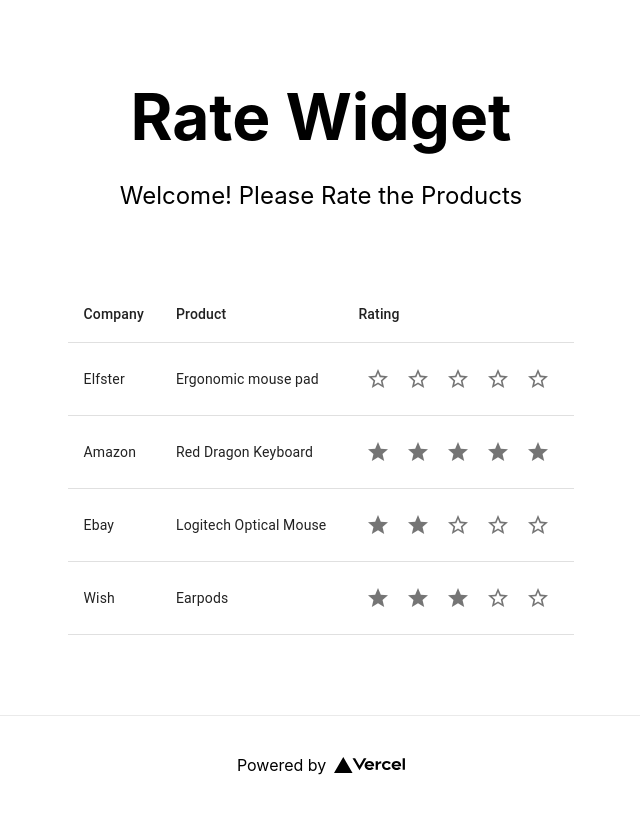
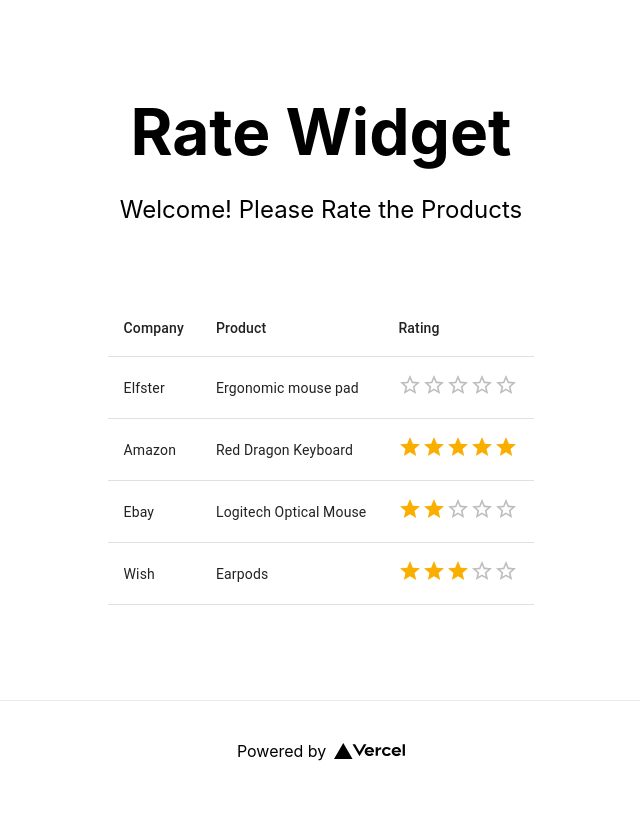
Before and after one commit to kenhyj/chiiKoeHackThon, a Next.js app in the folder q2/q2/: page / in a window 1280 px wide. Shown: the whole page, without its empty margins (319-959 px from the left). Built offline with nearby package versions, Linux system fonts and the light colour scheme.

Commit message:
mui rating might be a lot easier to use

```diff
--- a/q2/q2/component/Stars.jsx
+++ b/q2/q2/component/Stars.jsx
@@ -6,16 +6,43 @@
 import StarBorderTwoToneIcon from '@mui/icons-material/StarBorderTwoTone';
 import StarIcon from '@mui/icons-material/Star';
 import styles from "./Stars.module.css";
+import { grey } from '@mui/material/colors';
+
+import Rating from '@mui/material/Rating';
+
+
+import { MuiThemeProvider, createTheme } from '@material-ui/core/styles';
+
+const theme = createTheme({
+    overrides: {
+        MuiIconButton: {
+            root: {
+                '&:hover': {
+                    backgroundColor: "$labelcolor"
+                }
+            }
+        }
+    }
+})
+
 
 export default function Stars(props) {
-    const blackStar = [...Array(props.stars)].map((e, i) => <IconButton > <StarIcon/> </IconButton>);
-    const whiteStar = [...Array(5-props.stars)].map((e, i) => <IconButton > <StarBorderTwoToneIcon/> </IconButton>);
+    const blackStar = [...Array(props.stars)].map((e, i) => <IconButton> <StarIcon style={{ color: "black" }} theme={theme} /> </IconButton>);
+    const whiteStar = [...Array(5 - props.stars)].map((e, i) => <IconButton > <StarBorderTwoToneIcon /> </IconButton>);
+
+    // const greyStar = [...Array(props.stars)].map((e, i) => <IconButton> <StarIcon style={{color: grey[500] }} theme={theme}/> </IconButton>);
 
     // const oneLineStar = [...Array(5)].map((e, i) => props.stars > i ? <StarIcon />: <StarBorderTwoToneIcon/>);
     return (
         <div>
+            <Rating
+                value={props.stars}
+                precision={0.5}
+                iconFilled= {{color: "black"}}
+            />
+            {/*
             {blackStar}
-            {whiteStar}
+            {whiteStar} */}
         </div>
         // <StarTwoToneIcon />
     )
--- a/q2/q2/package.json
+++ b/q2/q2/package.json
@@ -8,6 +8,7 @@
   "dependencies": {
     "@emotion/react": "^11.7.1",
     "@emotion/styled": "^11.6.0",
+    "@material-ui/core": "^4.12.3",
     "@mui/icons-material": "^5.3.1",
     "@mui/material": "^5.3.1",
     "next": "latest",
```
Also changed, not shown: 1 other file (tests, documents, lock files or other folders).
